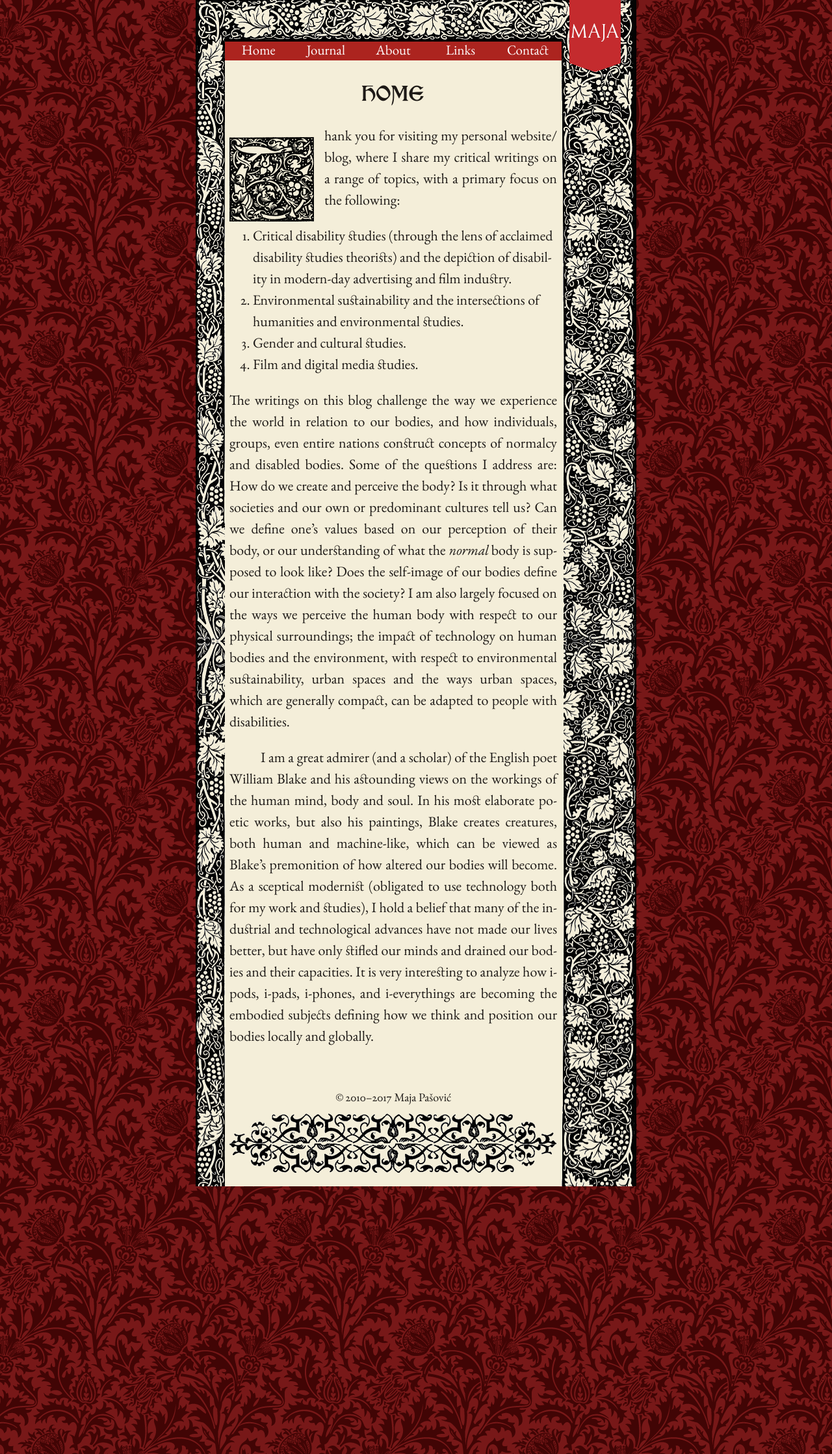
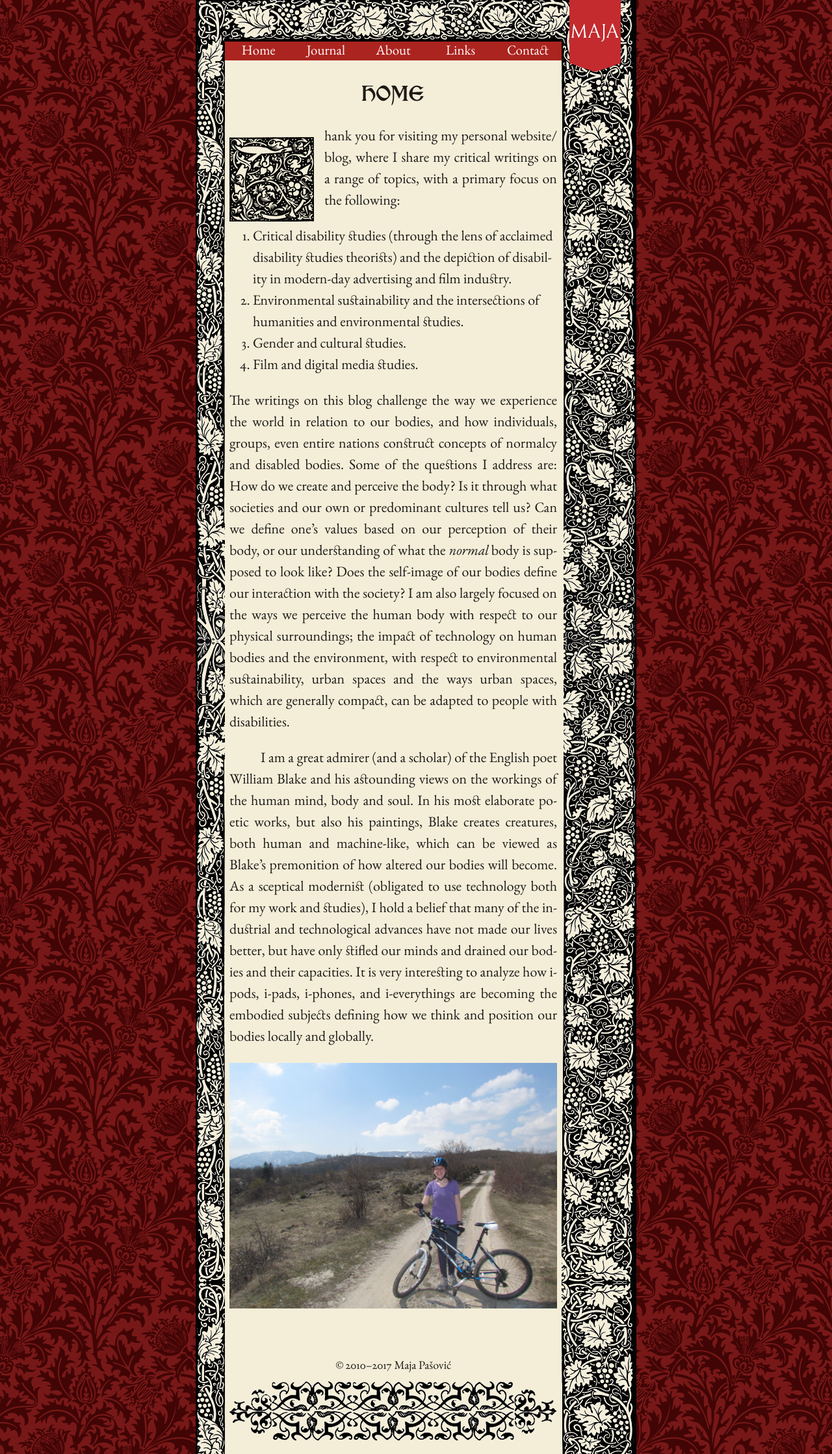
Before and after one commit to mpasovic/majapasovic.org, a Jekyll site: the page built from index.md, in a window 1280 px wide. Shown: the whole page at 65% size. Built offline with Jekyll 4.4.1, drawn with Linux system fonts in a browser that asks for light colours; nearby versions of some CDN libraries.

Commit message:
Updated index.md

```diff
--- a/index.md
+++ b/index.md
@@ -15,3 +15,5 @@ The writings on this blog challenge the way we experience the world in relation
 How do we create and perceive the body? Is it through what societies and our own or predominant cultures tell us? Can we define one’s values based on our perception of their body, or our understanding of what the *normal* body is supposed to look like? Does the self-image of our bodies define our interaction with the society? I am also largely focused on the ways we perceive the human body with respect to our physical surroundings; the impact of technology on human bodies and the environment, with respect to environmental sustainability, urban spaces and the ways urban spaces, which are generally compact, can be adapted to people with disabilities.
 
 I am a great admirer (and a scholar) of the English poet William Blake and his astounding views on the workings of the human mind, body and soul. In his most elaborate poetic works, but also his paintings, Blake creates creatures, both human and machine-like, which can be viewed as Blake’s premonition of how altered our bodies will become. As a sceptical modernist (obligated to use technology both for my work and studies), I hold a belief that many of the industrial and technological advances have not made our lives better, but have only stifled our minds and drained our bodies and their capacities. It is very interesting to analyze how i-pods, i-pads, i-phones, and i-everythings are becoming the embodied subjects defining how we think and position our bodies locally and globally.
+
+![Bjelasnica Biking.jpg]({{site.baseurl}}/img/Bjelasnica Biking.jpg)
```
